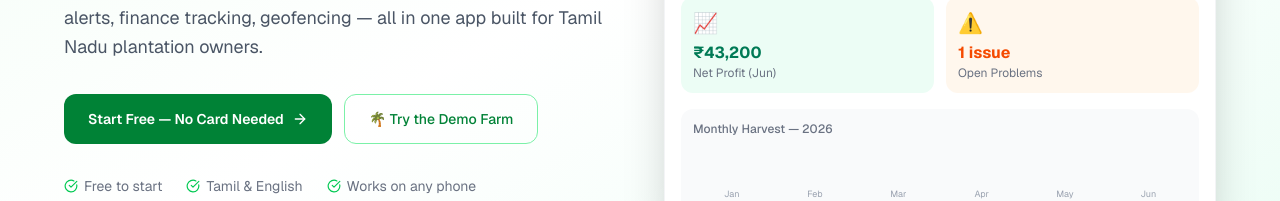
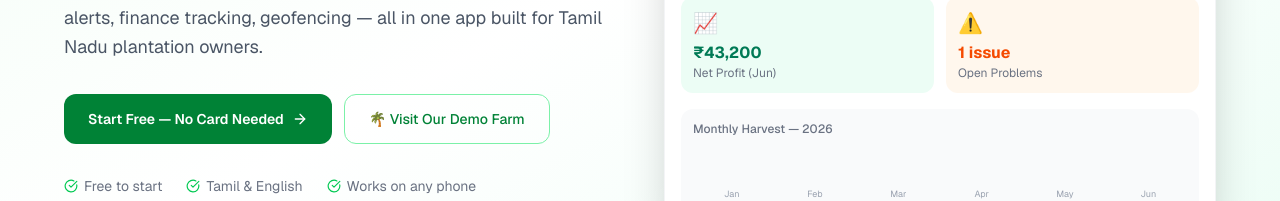
Before and after one commit to amirthamorgo2plus-dotcom/thoppu, a Next.js app: page / in a window 1280 px wide. Shown: the part 385-586 px from the top of the page. Built offline with nearby package versions, Linux system fonts and the light colour scheme.

Commit message:
Update demo farm button labels to Visit Our Demo Farm

```diff
--- a/src/app/page.tsx
+++ b/src/app/page.tsx
@@ -53,7 +53,7 @@ export default function Home() {
                   Start Free — No Card Needed <ArrowRight size={16} />
                 </Link>
                 <Link href="/app/00000000-0000-0000-0000-000000000001/dashboard" className="flex items-center justify-center gap-2 border border-green-300 text-green-700 font-medium px-6 py-3.5 rounded-xl hover:bg-green-50 transition-colors text-sm">
-                  🌴 Try the Demo Farm
+                  🌴 Visit Our Demo Farm
                 </Link>
               </div>
               <div className="flex items-center gap-6 mt-8 text-sm text-gray-500 flex-wrap">
@@ -413,7 +413,7 @@ export default function Home() {
           <div className="text-center mt-10">
             <Link href="/app/00000000-0000-0000-0000-000000000001/dashboard"
               className="inline-flex items-center gap-2 bg-green-700 text-white font-semibold px-6 py-3.5 rounded-xl hover:bg-green-800 transition-colors text-sm">
-              🌴 Explore the Demo Farm <ArrowRight size={16} />
+              🌴 Visit Our Demo Farm <ArrowRight size={16} />
             </Link>
           </div>
         </div>
@@ -526,7 +526,7 @@ export default function Home() {
             </Link>
             <Link href="/app/00000000-0000-0000-0000-000000000001/dashboard"
               className="inline-flex items-center justify-center gap-2 border border-green-600 text-green-200 font-semibold px-8 py-4 rounded-xl hover:bg-green-800 transition-colors">
-              🌴 Try Demo Farm
+              🌴 Visit Our Demo Farm
             </Link>
           </div>
         </div>
```
